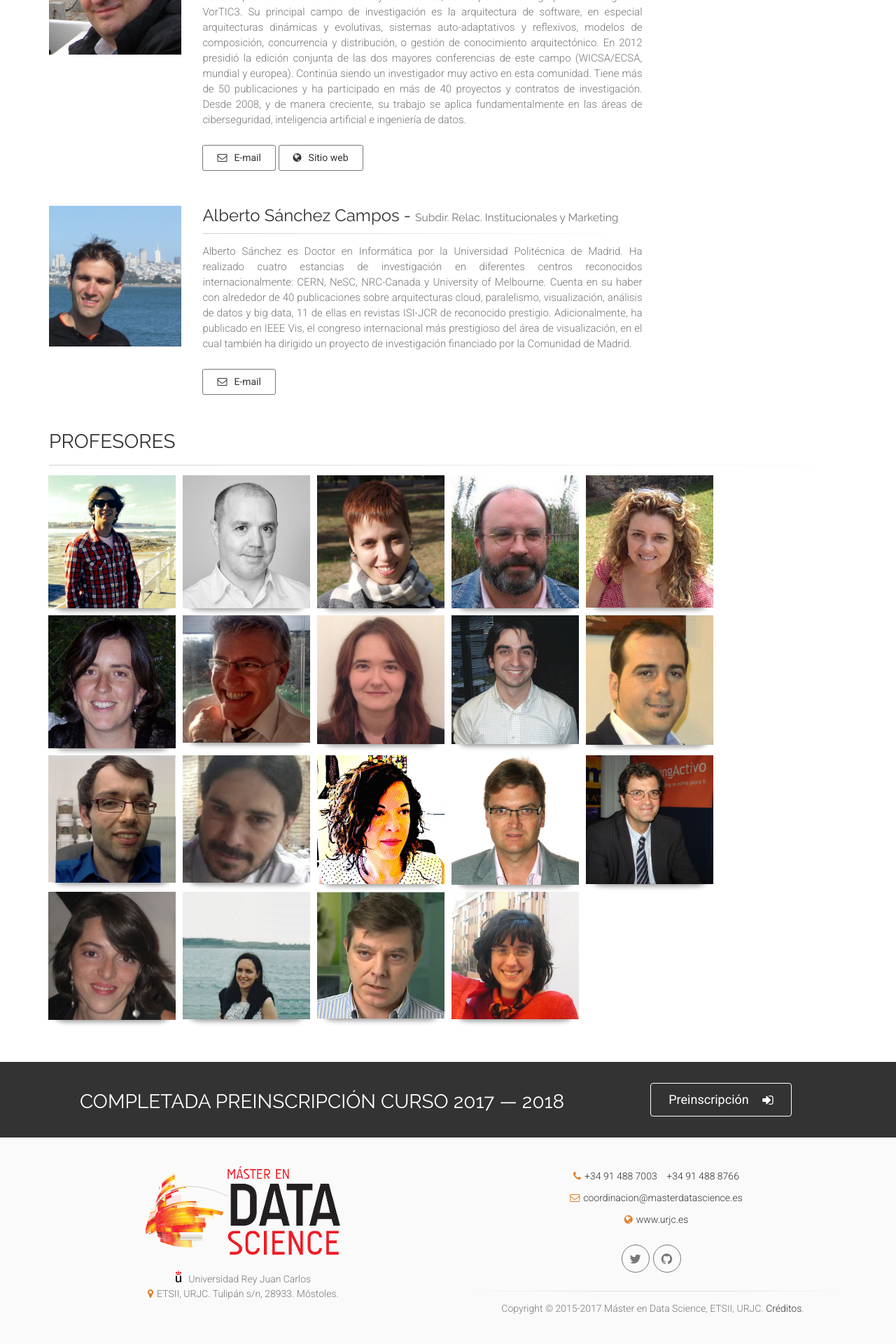
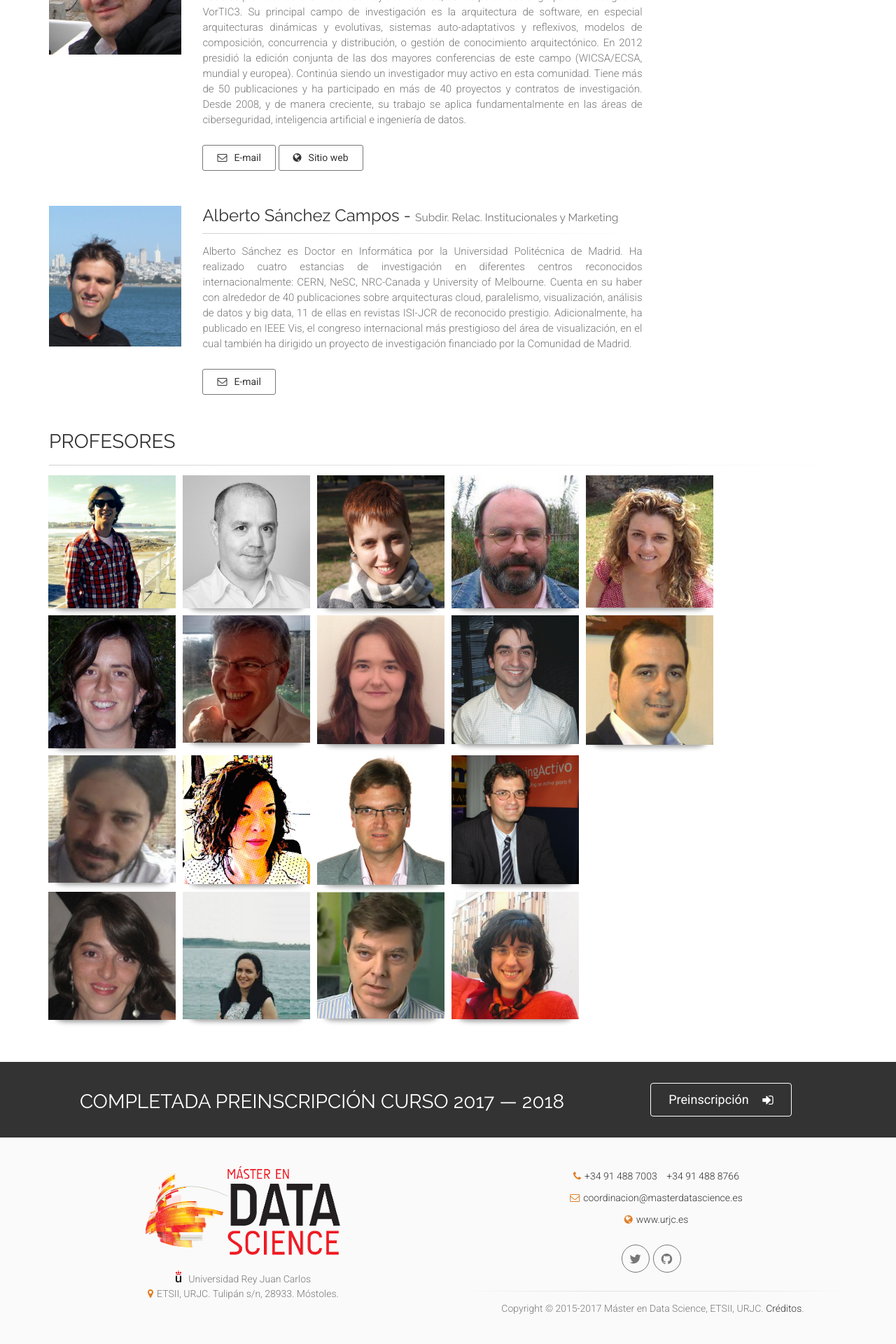
Before and after one commit to URJCDataScience/central, a Jekyll site: the page built from equipo/index.html, in a window 1280 px wide. Shown: the part 1553-3473 px from the top of the page at 70% size. Built offline with Jekyll 4.4.1, drawn with Linux system fonts in a browser that asks for light colours.

Commit message:
del member from team

```diff
--- a/equipo/index.html
+++ b/equipo/index.html
@@ -794,62 +794,6 @@ author: URJCDataScience
 				<!-- Row end -->
 				<!-- Profesores row -->
 				<div class="row grid-space-10">
-					<div class="col-md-2 col-sm-6">
-						<div class="image-box team-member shadow-narrow mb-10 ph-10">
-							<div class="overlay-container ">
-								<img src="{{ site.url }}/images/profes/antonio_gmarques.jpg" alt="Antonio García Marqués">
-								<div class="overlay-top">
-									<div class="text">
-										<h3 class="small_white">Antonio García Marqués</h3>
-									</div>
-								</div>
-								<div class="overlay-bottom">
-									<div class="links">
-										<!-- Button trigger modal -->
-										<button class="btn btn-gray-transparent btn-animated btn-sm" data-toggle="modal" data-target="#AGMarques">
-											Info <i class="pl-10 fa fa-arrow-right"></i>
-										</button>
-
-										<!-- Modal -->
-										<div class="modal fade" id="AGMarques" tabindex="-1" role="dialog" aria-labelledby="AGMarquesLabel" aria-hidden="true">
-											<div class="modal-dialog">
-												<div class="modal-content">
-													<div class="modal-header">
-														<button type="button" class="close" data-dismiss="modal">
-															<span aria-hidden="true">&times;</span><span class="sr-only">Cerrar</span>
-														</button>
-														<h4 class="modal-title" id="AGMarquesLabel">Antonio García Marqués</h4>
-													</div>
-													<div class="modal-body ph-30">
-														<p class="text-justify">
-															Doctor en Ingeniería de Telecomunicación por la Universidad Carlos
-															III de Madrid (premio extraordinario tanto en la titulación como en
-															el doctorado). Profesor Titular del área de Teoría de la Señal y
-															Comunicaciones de la Universidad Rey Juan Carlos. Profesor
-															Visitante en la Universidad de Minnesota y en la Universidad de
-															Pennsylvania. Autor de más de 70 publicaciones, miembro de más
-															de 20 comités de organización de conferencias y del comité
-															editorial de varias revistas internacionales.
-															Intereses de investigación: redes de comunicaciones cognitivas
-															redes inteligentes de transmisión de energía, optimización
-															estocástica y distribuida, desarrollo de algoritmos de
-															procesamiento para network data y señales definidas en grafos.
-														</p>
-													</div>
-													<div class="modal-footer">
-														<button type="button" class="btn btn-sm btn-dark" data-dismiss="modal">
-															Cerrar
-														</button>
-													</div>
-												</div>
-											</div>
-										</div>
-										<!-- Modal -->
-									</div>
-								</div>
-							</div>
-						</div>
-					</div>
 					<!-- Profesor end -->
 					<div class="col-md-2 col-sm-6">
 						<div class="image-box team-member shadow-narrow mb-10 ph-10">
```
